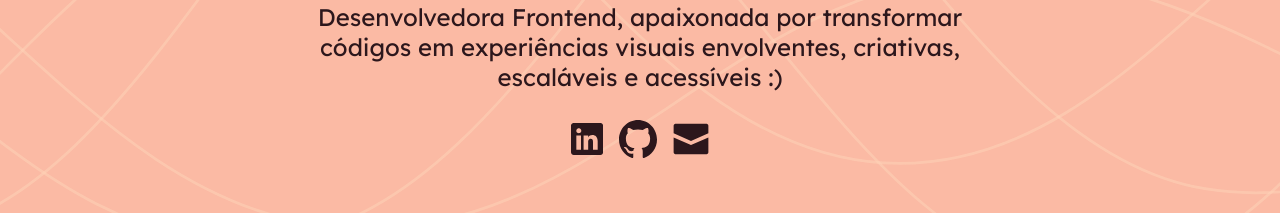
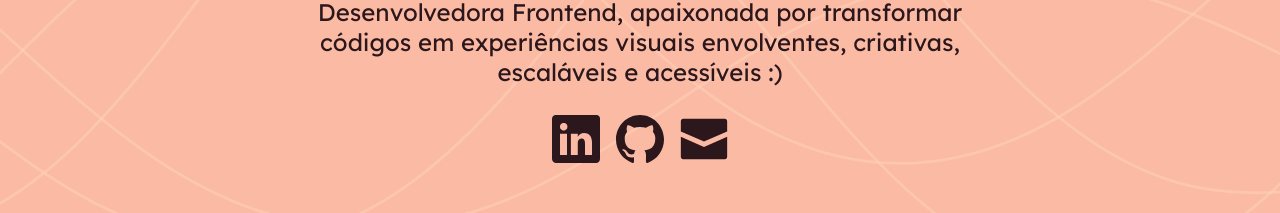
Before and after one commit to bruna-nunes/bruna-nunes.github.io, a website: page index.html in a window 1280 px wide. Shown: the part 463-676 px from the top of the page. Drawn offline with Linux system fonts and the light colour scheme.

Commit message:
fix: img project and size social icons

```diff
--- a/index.html
+++ b/index.html
@@ -55,13 +55,13 @@
                 </p>
                 <div class="socials">
                     <a href="https://www.linkedin.com/in/bruna-gnunes/" rel="noreferrer noopener" target="_blank">
-                        <img src="./resources/imgs/icons/icon-linkedin-light.svg" width="32" height="32" data-i18n='{ "key": "alt_linkedin", "typeKey": "alt" }' data-observable-mode="linkedin">
+                        <img src="./resources/imgs/icons/icon-linkedin-light.svg" width="48" height="48" data-i18n='{ "key": "alt_linkedin", "typeKey": "alt" }' data-observable-mode="linkedin">
                     </a>
                     <a href="https://github.com/bruna-nunes" rel="noreferrer noopener" target="_blank">
-                        <img src="./resources/imgs/icons/icon-github-light.svg"  width="38" height="38" data-i18n='{ "key": "alt_github", "typeKey": "alt" }' data-observable-mode="github">
+                        <img src="./resources/imgs/icons/icon-github-light.svg"  width="48" height="48" data-i18n='{ "key": "alt_github", "typeKey": "alt" }' data-observable-mode="github">
                     </a>
                     <a href="mailto:brunanunes997@gmail.com" rel="noreferrer noopener" target="_blank">
-                        <img src="./resources/imgs/icons/icon-email-light.svg" width="36" height="32" data-i18n='{ "key": "alt_email", "typeKey": "alt" }' data-observable-mode="email">
+                        <img src="./resources/imgs/icons/icon-email-light.svg" width="48" height="48" data-i18n='{ "key": "alt_email", "typeKey": "alt" }' data-observable-mode="email">
                     </a>
 
                 </div>
@@ -107,7 +107,7 @@
                             <p class="project-description"  data-i18n='{ "key": "project_dashboard_description" }'>
                             </p>
                         </div>
-                        <img src="./resources/imgs/projects/social-media-dashboard-frontendmentor-project.jpg" width="200" height="200" data-i18n='{ "key": "alt_project_dashboard", "typeKey": "alt" }' data-observable-mode="project-dashboard">
+                        <img src="./resources/imgs/projects/social-media-dashboard-frontendmentor-project-light.jpg" width="200" height="200" data-i18n='{ "key": "alt_project_dashboard", "typeKey": "alt" }' data-observable-mode="project-dashboard">
                     </div>
                     <div class="card">
                         <div class="card-content">
```
